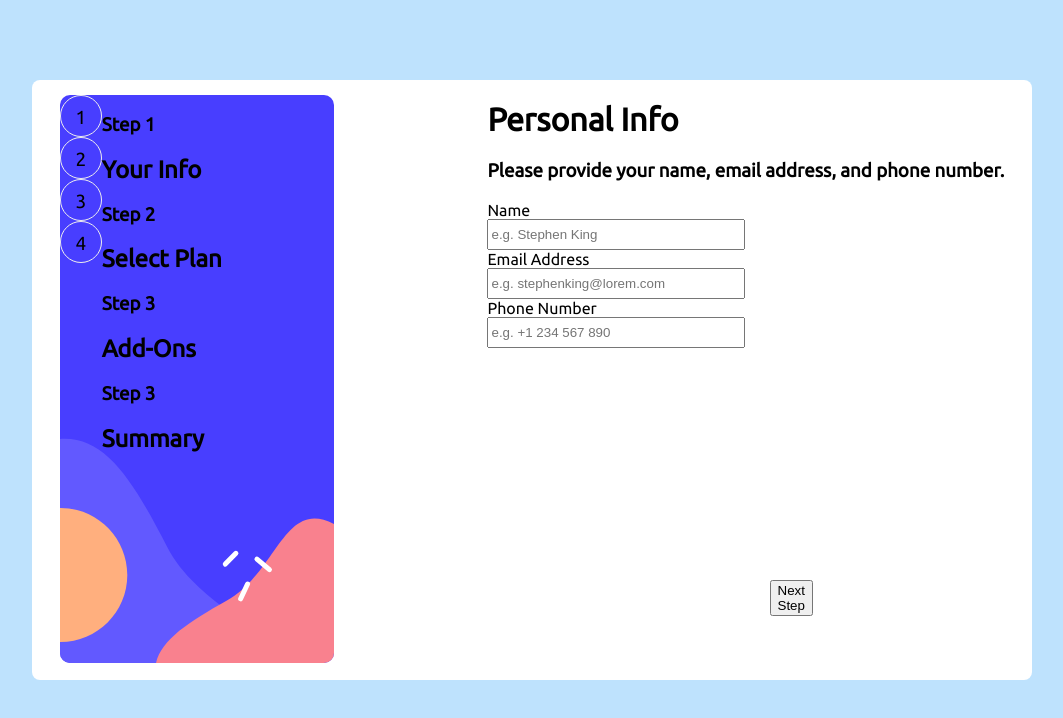
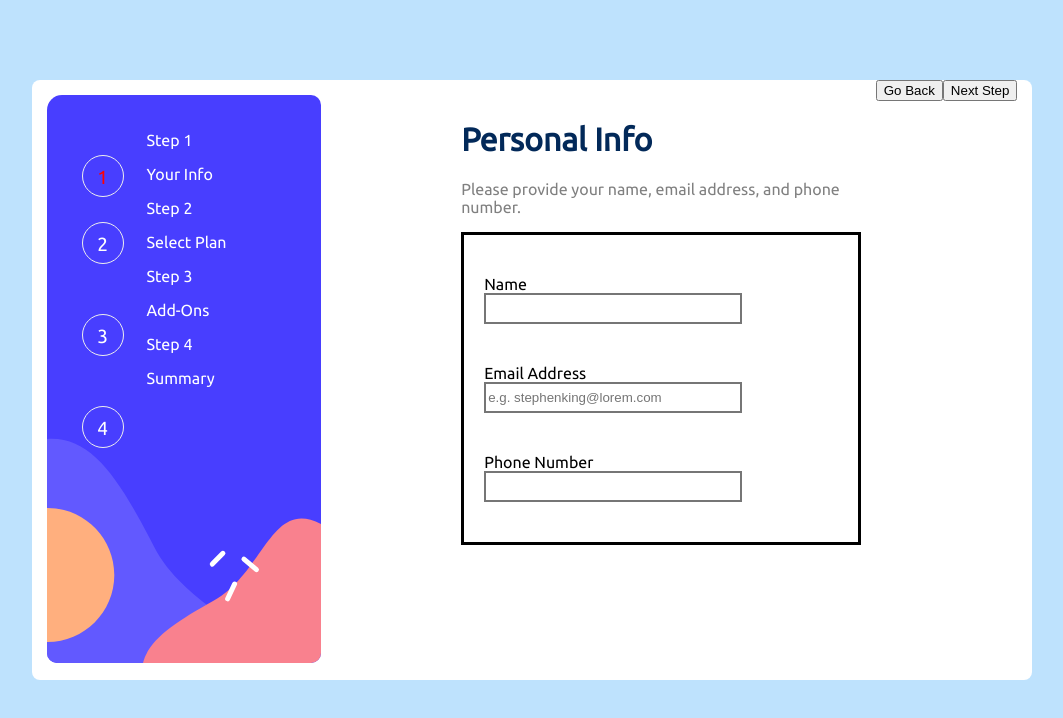
Before and after one commit to Iraon720/figma-app, a React (Create React App) app: page / in a window 1280 px wide. Shown: the top 718 px of the page, without its empty margins (108-1171 px from the left). Built offline with nearby package versions, Linux system fonts and the light colour scheme.

Commit message:
Nav and Buttons are rendering page with each step

```diff
--- a/src/App.js
+++ b/src/App.js
@@ -8,10 +8,26 @@ import Buttons from './Components/Buttons';
 import './App.css';
 
 class App extends React.Component {
-  constructor(props) {
-    super(props);
-    this.state = {};
+  constructor() {
+    super();
+    this.state = {
+      currentStep: 1,
+    };
+    this.handleStepDecrease = this.handleStepDecrease.bind(this);
+    this.handleStepIncrease = this.handleStepIncrease.bind(this);
+    this.handleChangeStep = this.handleChangeStep.bind(this);
   }
+  handleStepIncrease = () => {
+    this.setState({currentStep:this.state.currentStep +1 });
+  };
+  handleStepDecrease = () => {
+    this.setState({currentStep: this.state.currentStep -1 });
+  };
+  //Handles clicking numbers on sideNav
+  handleChangeStep = (num) => {
+    this.setState({currentStep: num });
+  }
+
   // test() {
   //   fetch('/verifyEmail', {
   //     method: 'post',
@@ -23,20 +39,21 @@ class App extends React.Component {
     return (
       <div id='body'>
         <div id='cardHolder'>
-          <SideNav />
-          <Step1 />
-          {/* <Step2/> */}
-          {/* <Step3/> */}
-          <Buttons />
+          <SideNav currentStep={this.state.currentStep} changeStep={this.handleChangeStep} />
+          {this.state.currentStep === 1 && (
+          <Step1/>
+         )}
+         {/* <Step2/> */}
+
+          <Buttons
+          handleNext={this.handleStepIncrease}
+          handleGoBack={this.handleStepDecrease}/>
         </div>
       </div>
     );
   }
 }
 
+
+
 export default App;
-{
-  /* <Step2 />
-          <Step3 />
-          <Step4 /> */
-}
--- a/src/Components/Button.css
+++ b/src/Components/Button.css
@@ -1,8 +1,8 @@
-.step1-3 {
+/* .step1-3 {
   margin-left: 500px;
   position: absolute;
   margin-top: 500px;
- color: hsl(213, 96%, 18%);
+ color: hsl(213, 96%, 18%); */
 
 
   border-radius: 8px;
--- a/src/Components/Buttons.js
+++ b/src/Components/Buttons.js
@@ -1,5 +1,5 @@
 import React from 'react';
-import './Button.css';
+// import './Button.css';
 
 class Buttons extends React.Component {
   constructor(props) {
@@ -9,17 +9,15 @@ class Buttons extends React.Component {
 
   render() {
     return (
-      <>
+      <div style={{display:'flex',flexDirection:'row-reverse' }}>
         <div className='step1-3'>
-          <button onClick={''}>Next Step</button>
+          <button onClick={this.props.handleNext}>Next Step</button>
         </div>
-        {/* <div className='step2-4'>
-          <button onClick={''}>Go Back</button>
+        <div className='step2-4'>
+          <button onClick={this.props.handleGoBack}>Go Back</button>
         </div>
-        <div className='step4'>
-          <button onClick={''}>Confirm</button>
-        </div> */}
-      </>
+
+      </div>
     );
   }
 }
--- a/src/Components/SideNav/SideNav.css
+++ b/src/Components/SideNav/SideNav.css
@@ -4,8 +4,7 @@
   justify-content: space-between;
 }
 #sideNavContainer {
-  display: flex;
-  flex-direction: row;
+
   background-image: url('/src/images/bg-sidebar-desktop.svg');
   width: 300px;
   height: 600px;
@@ -13,12 +12,24 @@
   background-position: cover;
   margin-top: 15px;
   margin-right: 100px;
+  border-radius: 15px;
 }
-.step#s{
+#sideNavSteps {
+  margin-left:100px;
+  color: white;
+  margin-top:20px;
+  position: absolute;
+}
+.stepNum {
   display: flex;
-  justify-content: space-between;
+  flex-direction: column;
+position:absolute;
+margin-left:35px;
+margin-top:60px;
+
 }
-#step1{
+#step1 {
+  color: white;
   width: 20px;
   height: 20px;
   padding: 10px;
@@ -28,8 +39,10 @@
   border: 1px #eee solid;
   transition: 0.3s;
   cursor: pointer;
+
 }
-#step2{
+#step2 {
+margin-top:25px;
   width: 20px;
   height: 20px;
   padding: 10px;
@@ -39,26 +52,31 @@
   border: 1px #eee solid;
   transition: 0.3s;
   cursor: pointer;
+  color: white;
 }
-#step3{
+#step3 {
   width: 20px;
   height: 20px;
   padding: 10px;
+  margin-top: 50px;
   text-align: center;
   border-radius: 50%;
   font-size: 19px;
   border: 1px #eee solid;
   transition: 0.3s;
   cursor: pointer;
+  color: white;
 }
-#step4{
+#step4 {
   width: 20px;
   height: 20px;
   padding: 10px;
+  margin-top: 50px;
   text-align: center;
   border-radius: 50%;
   font-size: 19px;
   border: 1px #eee solid;
   transition: 0.3s;
   cursor: pointer;
+  color: white;
 }
--- a/src/Components/SideNav/SideNav.js
+++ b/src/Components/SideNav/SideNav.js
@@ -1,4 +1,5 @@
 import React from 'react';
+import Step1 from '../Steps/Step1';
 import './SideNav.css';
 
 const array = [
@@ -7,39 +8,64 @@ const array = [
   { Step: 'Step 3', Text: 'Add-Ons' },
   { Step: 'Step 4', Text: 'Summary' },
 ];
+const activeStyles = { color: 'red' };
+const defaultStyles = { color: 'white' };
 
-class SideNav extends React.Component {
-  constructor(props) {
-    super(props);
-    this.state = {};
-  }
-
-  render() {
-    return (
-      <div id='sideNavContainer'>
-        <div className='step#s'>
-          <div id='step1'> 1</div>
-          <div id='step2'> 2</div>
-          <div id='step3'> 3</div>
-          <div id='step4'> 4</div>
+const SideNav = ({currentStep,changeStep}) => {
+  return (
+    <div id='sideNavContainer'>
+      <div className='stepNum'>
+        {/* if the current step that we are getting from props = 1 then we want to apply this style object. */}
+        <div
+          id='step1'
+          className='active'
+          style={currentStep === 1 ? activeStyles : defaultStyles}
+        >
+          1
         </div>
-        <div id='sideNavSteps'>
-          <h3 className='top'>Step 1</h3>
-          <h2 className='bottom'>Your Info</h2>
-
-          <h3 className='top'>Step 2</h3>
-          <h2 className='bottom'>Select Plan</h2>
-
-          <h3 className='top'>Step 3</h3>
-          <h2 className='bottom'>Add-Ons</h2>
-
-          <h3 className='top'>Step 3</h3>
-          <h2 className='bottom'>Summary</h2>
+        <div
+          id='step2'
+          className='active'
+          style={currentStep === 2 ? activeStyles : defaultStyles}
+        >
+          2
+        </div>
+        <div
+          id='step3'
+          style={currentStep === 3 ? activeStyles : defaultStyles}
+          className='active'
+        >
+          3
+        </div>
+        <div
+          id='step4'
+          style={currentStep === 4 ? activeStyles : defaultStyles}
+          className='active'
+        >
+          4
         </div>
       </div>
-    );
-  }
-}
+      <div id='sideNavSteps'>
+        <section onClick={() => changeStep(1)}>
+          <p className='top'>Step 1</p>
+          <p className='bottom'>Your Info</p>
+        </section>
+        <section onClick={() => changeStep(2)}>
+          <p className='top'>Step 2</p>
+          <p className='bottom'>Select Plan</p>
+        </section>
+        <section onClick={() => changeStep(3)}>
+          <p className='top'>Step 3</p>
+          <p className='bottom'>Add-Ons</p>
+        </section>
+        <section onClick={() => changeStep(4)}>
+          <p className='top'>Step 4</p>
+          <p className='bottom'>Summary</p>
+        </section>
+      </div>
+    </div>
+  );
+};
 
 export default SideNav;
 
--- a/src/Components/Steps/Step1.css
+++ b/src/Components/Steps/Step1.css
@@ -1,13 +1,41 @@
 #form1 {
   display: flex;
   flex-direction: column;
- justify-content:  space-between;
+  justify-content: space-between;
+
 }
 .form {
-  height:25px;
+  height: 25px;
   width: 250px;
   display: flex;
   flex-direction: column;
   justify-content: space-between;
 
 }
+
+#personalForm {
+  width: 400px;
+  margin-top: 20px;
+}
+
+form {
+  padding: 20px;
+  border-style: solid;
+}
+
+label {
+  margin-top: 20px;
+margin-bottom: 20px;
+
+}
+input {
+  width: 20px;
+  height: 500px;
+  border-style: solid;
+}
+.p{
+  color: grey;
+}
+.per{
+  color: #022959;
+}
--- a/src/Components/Steps/Step1.js
+++ b/src/Components/Steps/Step1.js
@@ -4,14 +4,33 @@ import './Step1.css';
 class Step1 extends React.Component {
   constructor(props) {
     super(props);
-    this.state = {};
+    this.state = {
+      name: ' ',
+      email: ' ',
+      number: ' ',
+    };
+    this.handleNameChange = this.handleNameChange.bind(this);
+    this.handleEmailChange = this.handleEmailChange.bind(this);
+    this.handleNumberChange = this.handleNumberChange.bind(this);
+  }
+
+
+  handleNameChange = (e) => {
+    this.setState({ name: e.target.value });
+
+  };
+  handleEmailChange = (e) => {
+  this.setState({ email: e.target.value });
+  }
+  handleNumberChange = (e) => {
+    this.setState({ number: e.target.value });
   }
 
   render() {
     return (
-      <div>
-        <h1>Personal Info</h1>
-        <h3>Please provide your name, email address, and phone number.</h3>
+      <div id='personalForm'>
+        <b><h1 className='per'>Personal Info</h1></b>
+        <p className='p'>Please provide your name, email address, and phone number.</p>
         <form id='form1'>
           <label>
             Name
@@ -19,6 +38,8 @@ class Step1 extends React.Component {
               type='text'
               className='form'
               placeholder='e.g. Stephen King'
+              value={this.state.name}
+              onChange={this.handleNameChange}
             />
           </label>
           <label>
@@ -27,6 +48,8 @@ class Step1 extends React.Component {
               type='email'
               className='form'
               placeholder='e.g. stephenking@lorem.com'
+              value={this.state.email}
+              onChange={this.handleEmailChange}
             />
           </label>
           <label>
@@ -35,6 +58,8 @@ class Step1 extends React.Component {
               type='text'
               className='form'
               placeholder='e.g. +1 234 567 890'
+              value={this.state.number}
+              onChange={this.handleNumberChange}
             />
           </label>
         </form>
--- a/src/Components/Steps/Step2.css
+++ b/src/Components/Steps/Step2.css
@@ -4,8 +4,8 @@
 #step2Container{
 font-family: 'Ubuntu', sans-serif;
 margin-right: 50px;
-  height: 300px;
-  width: 250px
+  /* height: 300px;
+  width: 250px */
 }
 
 
@@ -35,7 +35,7 @@ margin-right: 50px;
   flex-direction: column;
   border-radius: 10px;
   border-color: black;
-  width: 20px;
-  height: 20px;
+  /* width: 20px;
+  height: 20px; */
   font-size: 16px;
 }
--- a/src/Components/Steps/Step2.js
+++ b/src/Components/Steps/Step2.js
@@ -3,7 +3,10 @@ import './Step2.css'
 class Step2 extends React.Component {
   constructor(props) {
     super(props);
-    this.state = {};
+    this.state = {
+      plans: [],
+
+    };
   }
 
   render() {
--- a/src/Components/Steps/Step3.js
+++ b/src/Components/Steps/Step3.js
@@ -1,9 +1,26 @@
 import React from 'react';
 import './Step3.css';
+const array = [
+  { Step: 'Step 1', Text: 'Your Info' },
+  { Step: 'Step 2', Text: 'Select Plan' },
+  { Step: 'Step 3', Text: 'Add-Ons' },
+  { Step: 'Step 4', Text: 'Summary' },
+];
 class Step3 extends React.Component {
   constructor(props) {
     super(props);
-    this.state = {};
+    this.state = {
+      addons: [
+        {
+          id: 1,
+          title: 'Online service',
+          description: '+1',
+          status: 'MONTHLY',
+        },
+      ],
+    };
+
+
   }
 
   render() {
```
